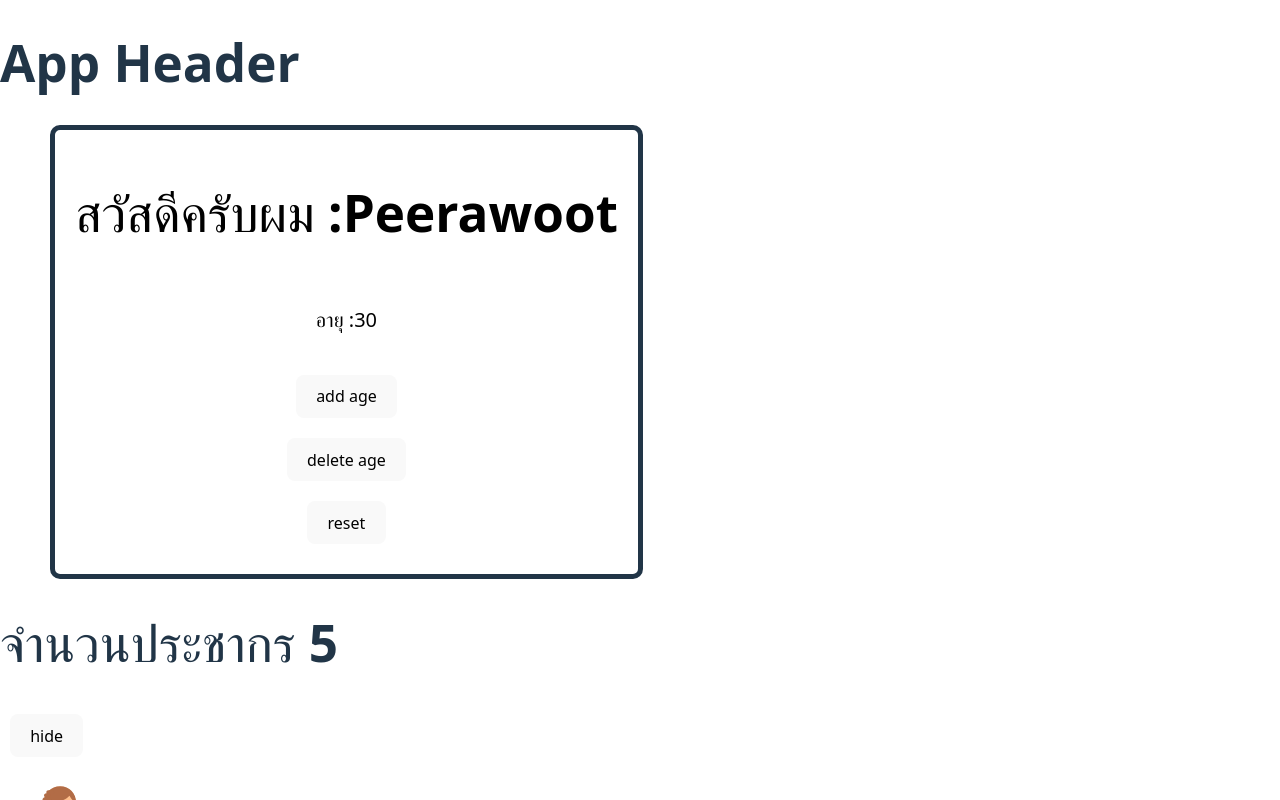
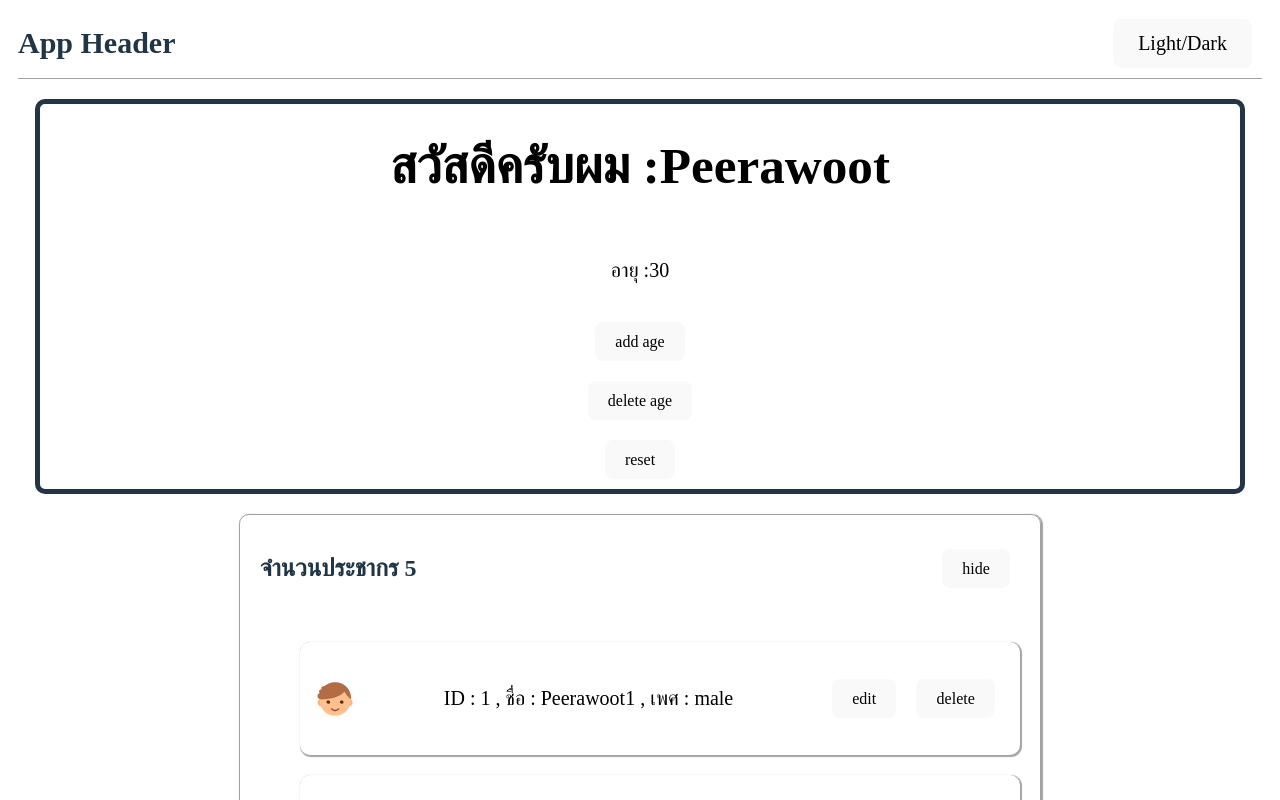
Before and after one commit to pls2s/Practice_React, a React (Vite) app: page / in a window 1280 px wide. Shown: the top 800 px of the page. Built offline with nearby package versions, Linux system fonts and the light colour scheme.

Commit message:
add component stye

```diff
--- a/src/App.css
+++ b/src/App.css
@@ -1,48 +1,5 @@
-#root {
-  max-width: 1280px;
-  margin: 0 auto;
-  padding: 2rem;
+.App{
   text-align: center;
+  padding: 0px 10px;
+  margin: auto;
 }
-
-
-.logo {
-  height: 6em;
-  padding: 1.5em;
-  will-change: filter;
-  transition: filter 300ms;
-}
-.logo:hover {
-  filter: drop-shadow(0 0 2em #646cffaa);
-}
-.logo.react:hover {
-  filter: drop-shadow(0 0 2em #61dafbaa);
-}
-
-@keyframes logo-spin {
-  from {
-    transform: rotate(0deg);
-  }
-  to {
-    transform: rotate(360deg);
-  }
-}
-
-@media (prefers-reduced-motion: no-preference) {
-  a:nth-of-type(2) .logo {
-    animation: logo-spin infinite 20s linear;
-  }
-}
-
-.card {
-  padding: 2em;
-}
-
-.read-the-docs {
-  color: #888;
-}
-
-.text-3xl {
-  font-size: 3rem;
-  color: #ff0000;
-}
--- a/src/App.jsx
+++ b/src/App.jsx
@@ -2,6 +2,7 @@
 import { useState } from "react";
 import Header from './components/Header'; //import component 'Header from "./components/Header";';
 import PersonList from './components/PersonList';
+import './App.css'
 function App() {
   const name = "Peerawoot";
   const [age, setAge] = useState(30); //ตัวแปรสถานะ เปลี่ยนได้ตลอดเวลาที่ใ้ชงาน
@@ -25,7 +26,7 @@ function App() {
 
   return (
     //ถ้ามี html มากว่า 1 คำสั่งต้องมี <> </> , return คือการส่ง html ไปทำงานที่ main.jsx
-    <>
+    <div className="App">
       <Header />{/*เรียกใช้ component*/}
         <main>
 
@@ -37,7 +38,7 @@ function App() {
 
         </main>
       <PersonList />{/*เรียกใช้ component*/}
-    </>
+    </div>
   );
 } //คำสั่ง js จะเขียนอยู่ใน {}
 
--- /dev/null
+++ b/src/components/Header.css
@@ -0,0 +1,12 @@
+nav{
+    display: flex;
+    align-items: center;
+    justify-content: space-between;
+    max-width: 12000px;
+    height: 70px;
+    margin: auto;
+    margin-bottom: 20px;
+    padding: 0px;
+    font-size: 20px;
+    border-bottom: 1px solid #a3a3a3;
+}
--- a/src/components/Header.jsx
+++ b/src/components/Header.jsx
@@ -1,8 +1,10 @@
+import "./Header.css"
 function Header() {
     return (
-        <>
-            <h1>App Header</h1>
-        </>
+        <nav>
+            <h2>App Header</h2>
+            <button>Light/Dark</button>
+        </nav>
     );
 }
 
--- /dev/null
+++ b/src/components/PersonList.css
@@ -0,0 +1,27 @@
+.container{
+    max-width: 800px;
+    margin: 20px auto;
+    padding: auto;
+    border: 1px solid #a3a3a3;
+    border-radius: 10px;
+    box-shadow: #a3a3a3 1px 1px 1px 1px;
+}
+
+.header{
+    display: flex;
+    justify-content: space-between;
+    align-items: center;
+    padding: 20px;
+}
+
+li{
+    list-style: none;
+    display: flex;
+    justify-content: space-between;
+    align-items: center;
+    box-shadow: #a3a3a3 1px 1px 1px 1px;
+    padding: 15px;
+    margin: 20px;
+
+    border-radius: 10px;
+}
--- a/src/components/PersonList.jsx
+++ b/src/components/PersonList.jsx
@@ -1,6 +1,7 @@
 import { useState } from "react";
 import boy from "../assets/boy.svg";
 import girl from "../assets/girl.svg";
+import "./PersonList.css";
 
 function PersonList() {
 
@@ -13,18 +14,26 @@ function PersonList() {
 
     const [show, setShow] = useState(true);
     return (
-        <>
-            <h1>จำนวนประชากร {data.length}</h1>
+        <div className="container">
+            <div className="header">
+                <h2>จำนวนประชากร {data.length}</h2>
                 <button onClick={() => setShow(!show)}>{show ? "hide" : "show"}</button> {/*สลับการแสดงข้อมูล รีเทินเป็น t/f  , ? คือ if , : คือ else*/}
+            </div>
 
+            <div className="body">
                 <ul>
                     {show && data.map((obj) => ( //map คือการวนลูป ข้อมูลทุกตัวใน data useState ใช้ show เพื่อสลับการแสดงข้อมูล
                     <li key={obj.id}> {/*key เป็น id ของข้อมูล จะต้องใช้อันที่ข้อมูลไม่ช้ำ */}
                         <img src={obj.gender === "male" ? boy : girl} width={40} height={40}/> {/*ถ้าเป็นชายให้แสดง boy ถ้าเป็นหญิงให้แสดง girl*/}
-                    ID : {obj.id} , ชื่อ : {obj.name} , เพศ : {obj.gender}
+                        <p>ID : {obj.id} , ชื่อ : {obj.name} , เพศ : {obj.gender} </p>
+                        <div className="control">
+                            <button>edit</button>
+                            <button>delete</button>
+                        </div>
                     </li> ))}
                 </ul>
-        </>
+            </div>
+        </div>
     );
 }
 
--- a/src/index.css
+++ b/src/index.css
@@ -1,17 +1,4 @@
-:root {
-  font-family: system-ui, Avenir, Helvetica, Arial, sans-serif;
-  line-height: 1.5;
-  font-weight: 400;
 
-  color-scheme: light dark;
-  color: rgba(255, 255, 255, 0.87);
-  background-color: #242424;
-
-  font-synthesis: none;
-  text-rendering: optimizeLegibility;
-  -webkit-font-smoothing: antialiased;
-  -moz-osx-font-smoothing: grayscale;
-}
 
 a {
   font-weight: 500;
@@ -22,13 +9,6 @@ a:hover {
   color: #535bf2;
 }
 
-body {
-  margin: 0;
-  display: flex;
-  place-items: center;
-  min-width: 320px;
-  min-height: 100vh;
-}
 
 .title {
   text-align: center;
@@ -49,7 +29,7 @@ button {
   font-size: 1em;
   font-weight: 500;
   font-family: inherit;
-  background-color: #1a1a1a;
+  background-color: #8f8f8f;
   cursor: pointer;
   transition: border-color 0.25s;
 }
@@ -84,10 +64,8 @@ p {
 
 main {
   background-color: #ffffff;
-  padding: 20px;
+
   margin: auto;
-  margin-left: 50px;
-  margin-right: 50px;
   display: flex;
   flex-direction: column;
   justify-content: center;
```
Lines whose indentation alone changed are shown as unchanged.
